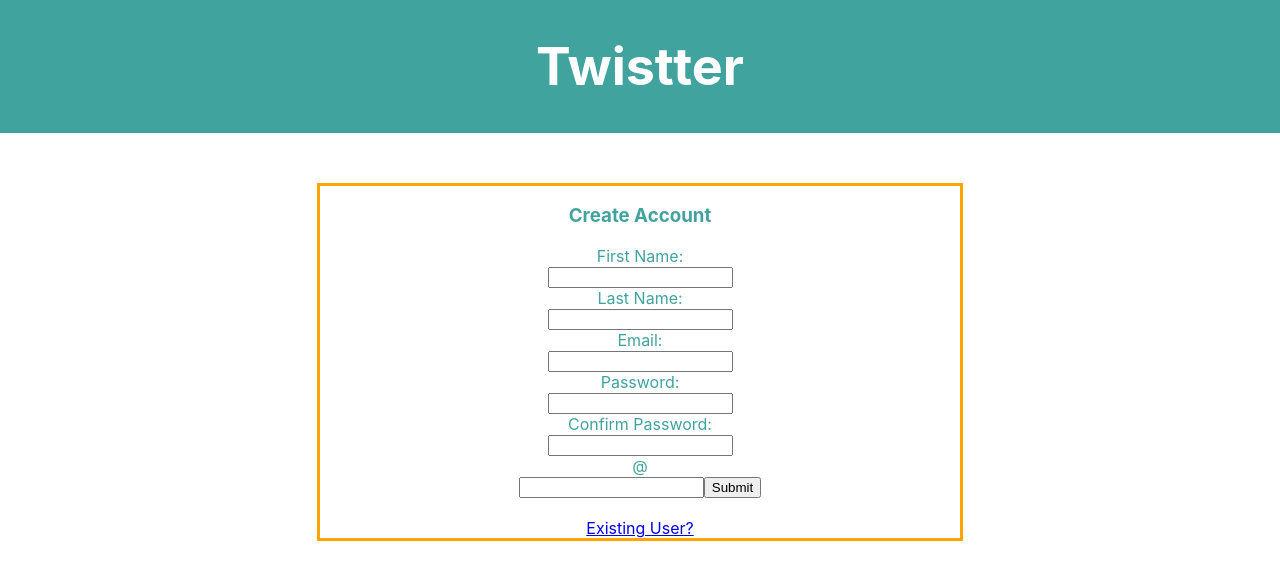
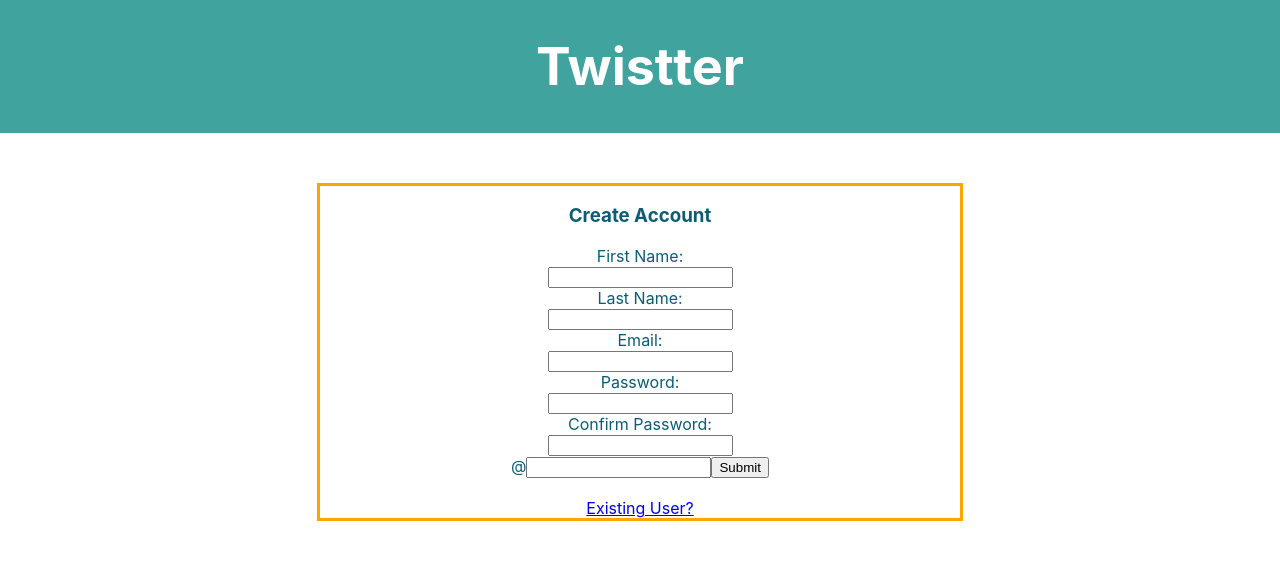
Before and after one commit to aniamb/twistter-307, a React (Create React App) app in the folder twistter/: page / in a window 1280 px wide. Shown: the top 580 px of the page. Built offline with nearby package versions, Linux system fonts and the light colour scheme.

Commit message:
Add full accessibility to create account

```diff
--- a/twistter/src/CreateAccount.css
+++ b/twistter/src/CreateAccount.css
@@ -1,7 +1,7 @@
 .CreateAccount{
     max-width: 100%;
     height: 100%;
-    color: rgb(64, 163, 158);
+    color: rgb(13, 92, 115);
 }
 .inputBox{
     margin: 0 auto;
@@ -11,3 +11,6 @@
     margin-top: 50px;
     text-align: center;
 }
+/* label{
+    font-weight: bold;
+} */
--- a/twistter/src/CreateAccount.js
+++ b/twistter/src/CreateAccount.js
@@ -77,24 +77,35 @@ class CreateAccount extends Component {
             <div className="inputBox">
                 <h3> Create Account </h3>
                 <form onSubmit={this.handleSubmit.bind(this)}>
-                    First Name: <br/>
+                    <label for="firstname">First Name:
+                        <br></br>
                         <input type="text" name="firstname"  value={this.state.firstname}
                             onChange={this.handleFirstNameChange.bind(this)} required/><br></br>
-                    Last Name: <br/>
+                    </label>
+                    <label for="lastname">Last Name:
+                        <br></br>
                         <input type="text" name="lastname" value={this.state.lastname}
                             onChange={this.handleLastNameChange.bind(this)} required/><br></br>
-                    Email:<br/>
+                    </label>
+                    <label for="email">Email:
+                        <br></br>
                         <input type="email" name="email" value={this.state.email}
                             onChange={this.handleEmailChange.bind(this)} required/><br></br>
-                    Password: <br/>
+                    </label>
+                    <label for="password">Password:
+                        <br></br>
                         <input type="password" name="password" value={this.state.password}
                             onChange={this.handlePasswordChange.bind(this)} required/><br></br>
-                    Confirm Password: <br/>
+                    </label>
+                    <label for="passwordConfirm">Confirm Password:
+                        <br></br>
                         <input type="password" name="passwordConfirm" value={this.state.passwordConfirm}
                             onChange={this.handlePasswordConfirmChange.bind(this)} required/><br></br>
-                    @ <br/>
+                    </label>
+                    <label for="handle">@
                         <input type="text" name="handle" value={this.state.handle}
                             onChange={this.handleHandleChange.bind(this)} required/>
+                    </label>
                     <input type="submit" value="Submit"/><br></br>
                 </form>
                 <br/>
```
Lines whose indentation alone changed are shown as unchanged.
